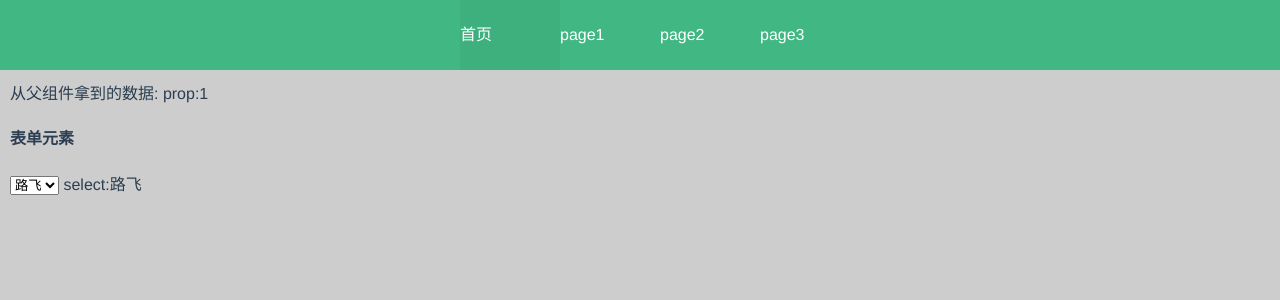
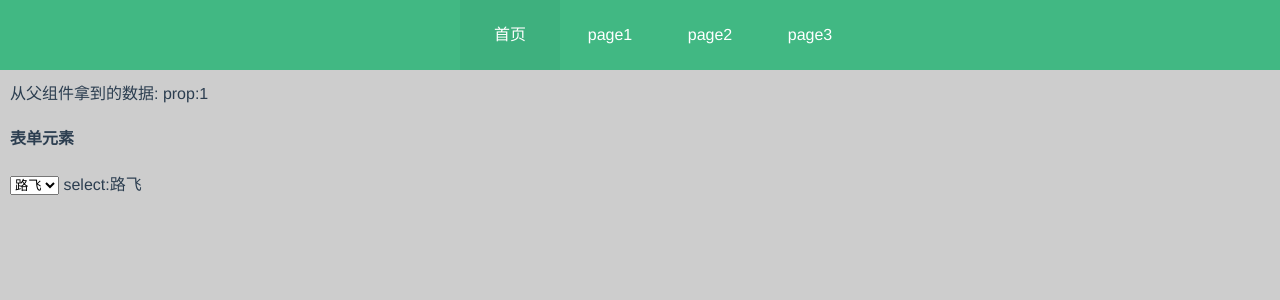
Before and after one commit to cyonline/vue, a Vue app: page / in a window 1280 px wide. Shown: the top 300 px of the page. Built offline with nearby package versions, Linux system fonts and the light colour scheme.

Commit message:
no reason

```diff
--- a/src/components/Header.vue
+++ b/src/components/Header.vue
@@ -1,7 +1,7 @@
 <template>
   <div id="header">
       <ul>
-          <li v-bind:class="{active:item.active}" v-for="item,index in nav" v-on:click="goPage(index)"><a>{{item.txt}}</a></li>
+          <li v-bind:class="{active:item.active}" v-for="item in nav" :key="item.id" v-on:click="goPage(index)"><a>{{item.txt}}</a></li>
       </ul>
   </div>
 </template>
@@ -13,10 +13,10 @@ export default {
             title:'这是一个vue项目',
             className:'active',
             nav:[
-                {'txt':'首页','active':true,'url':'index'},
-                {'txt':'page1','active':false,'url':'1'},
-                {'txt':'page2','active':false,'url':'2'},
-                {'txt':'page3','active':false,'url':'3'},
+                {'id':'0','txt':'首页','active':true,'url':'index'},
+                {'id':'1','txt':'page1','active':false,'url':'1'},
+                {'id':'2','txt':'page2','active':false,'url':'2'},
+                {'id':'3','txt':'page3','active':false,'url':'3'},
                 ],
             goPage:function(i){
                 console.info(i)
@@ -52,6 +52,7 @@ export default {
                width:100px;
                height:70px;
                line-height:70px;
+               text-align: center;
                cursor: pointer;
                &:hover{
                    background:darken(#41b883,2)
```
